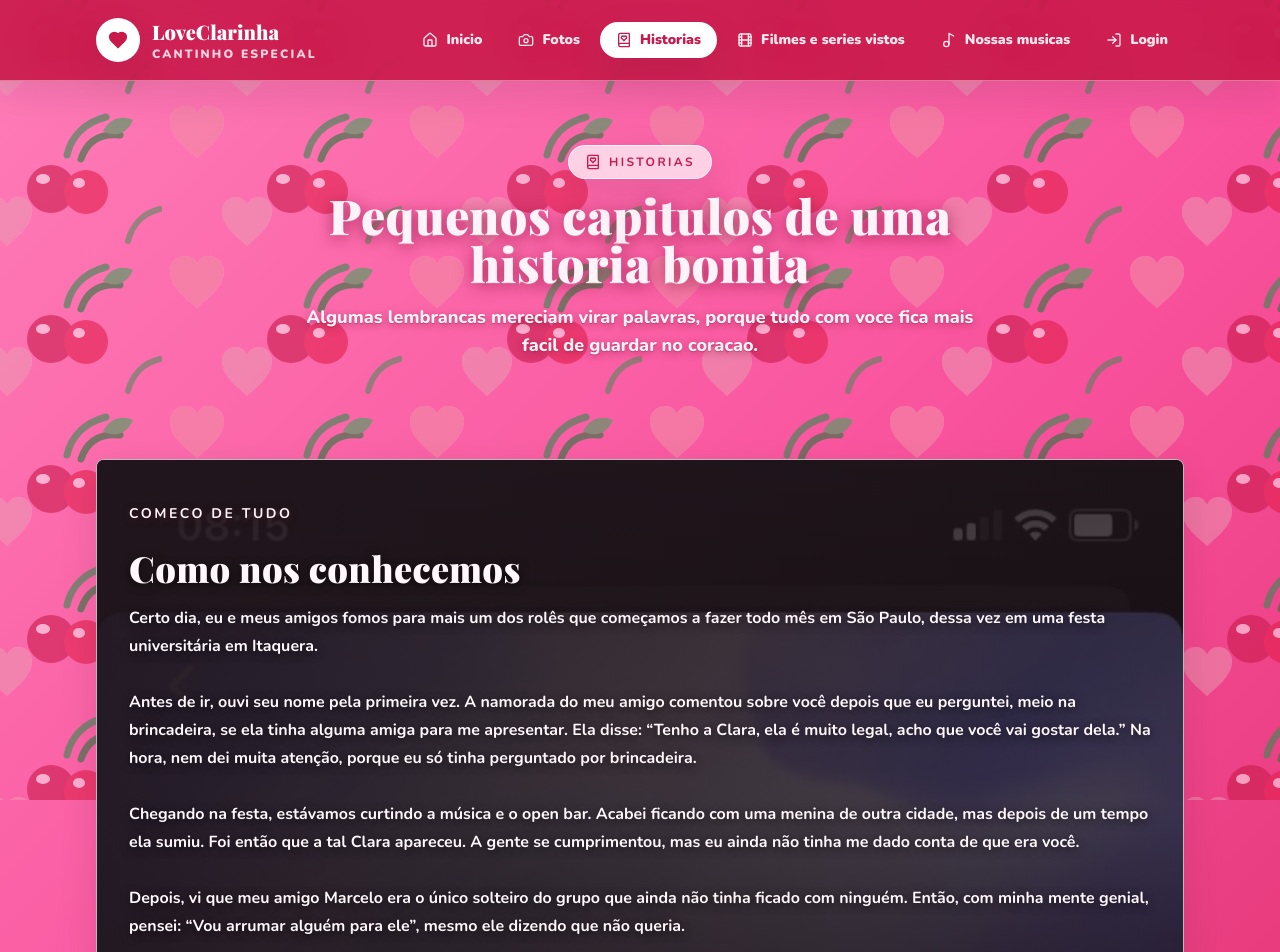
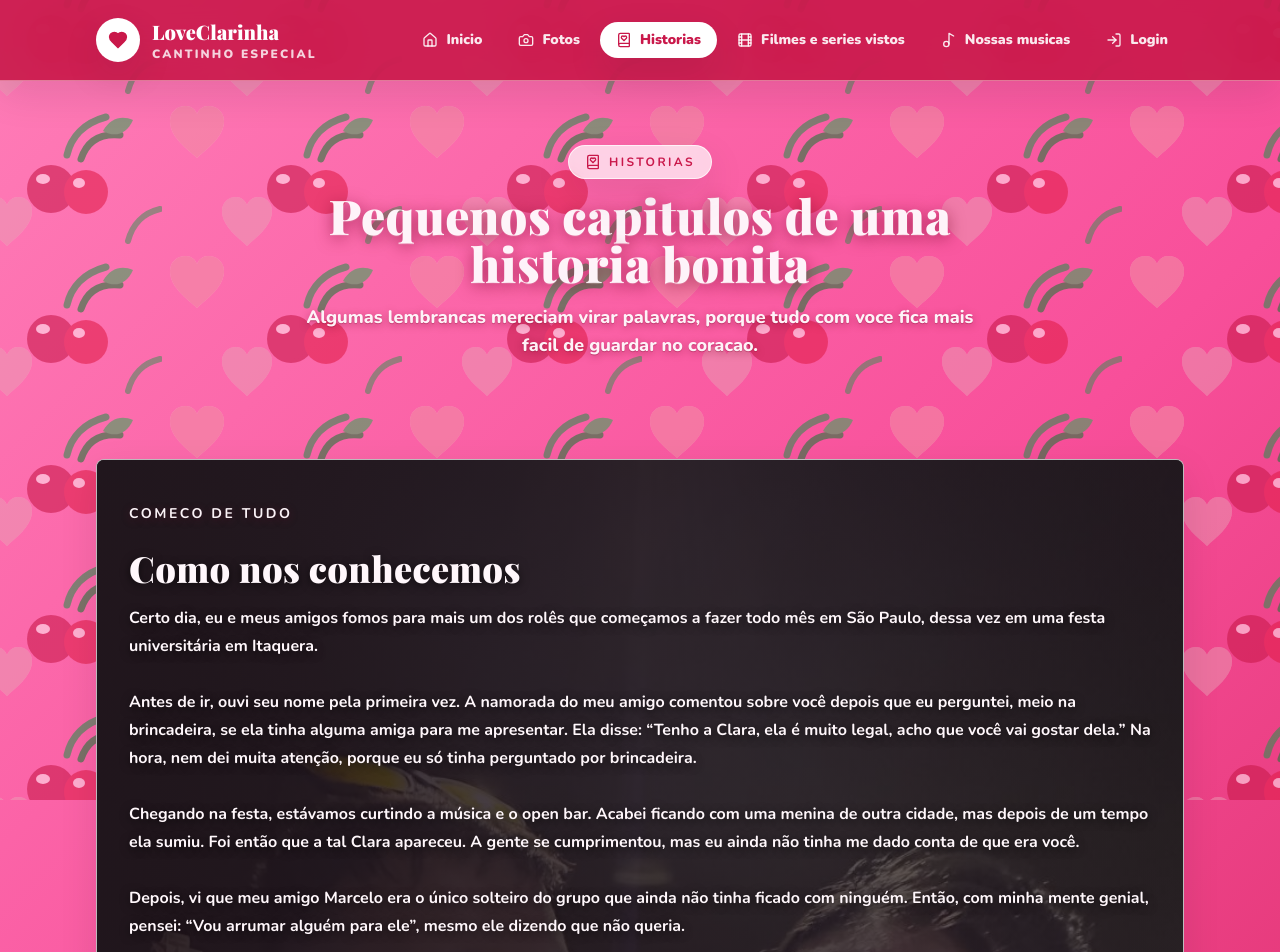
Before and after one commit to JrLagemannDev/LoveClarinha, a React (Vite) app: page /historias in a window 1280 px wide. Shown: the top 952 px of the page. Built offline with nearby package versions, Linux system fonts and the light colour scheme.

Commit message:
Corrige imagem do primeiro card de historias

```diff
--- a/src/data/stories.js
+++ b/src/data/stories.js
@@ -3,7 +3,7 @@ export const stories = [
     id: 'primeiro-capitulo',
     date: 'Comeco de tudo',
     title: 'Como nos conhecemos',
-    image: '/stories-como-nos-conhecemos.jpeg',
+    image: '/stories-como-nos-conhecemos-foto-1.jpg',
     text: `Certo dia, eu e meus amigos fomos para mais um dos rolês que começamos a fazer todo mês em São Paulo, dessa vez em uma festa universitária em Itaquera.
 
 Antes de ir, ouvi seu nome pela primeira vez. A namorada do meu amigo comentou sobre você depois que eu perguntei, meio na brincadeira, se ela tinha alguma amiga para me apresentar. Ela disse: “Tenho a Clara, ela é muito legal, acho que você vai gostar dela.” Na hora, nem dei muita atenção, porque eu só tinha perguntado por brincadeira.
```
Also changed, not shown: public/stories-como-nos-conhecemos-foto-1.jpg (added), public/stories-como-nos-conhecemos.jpeg (deleted).
